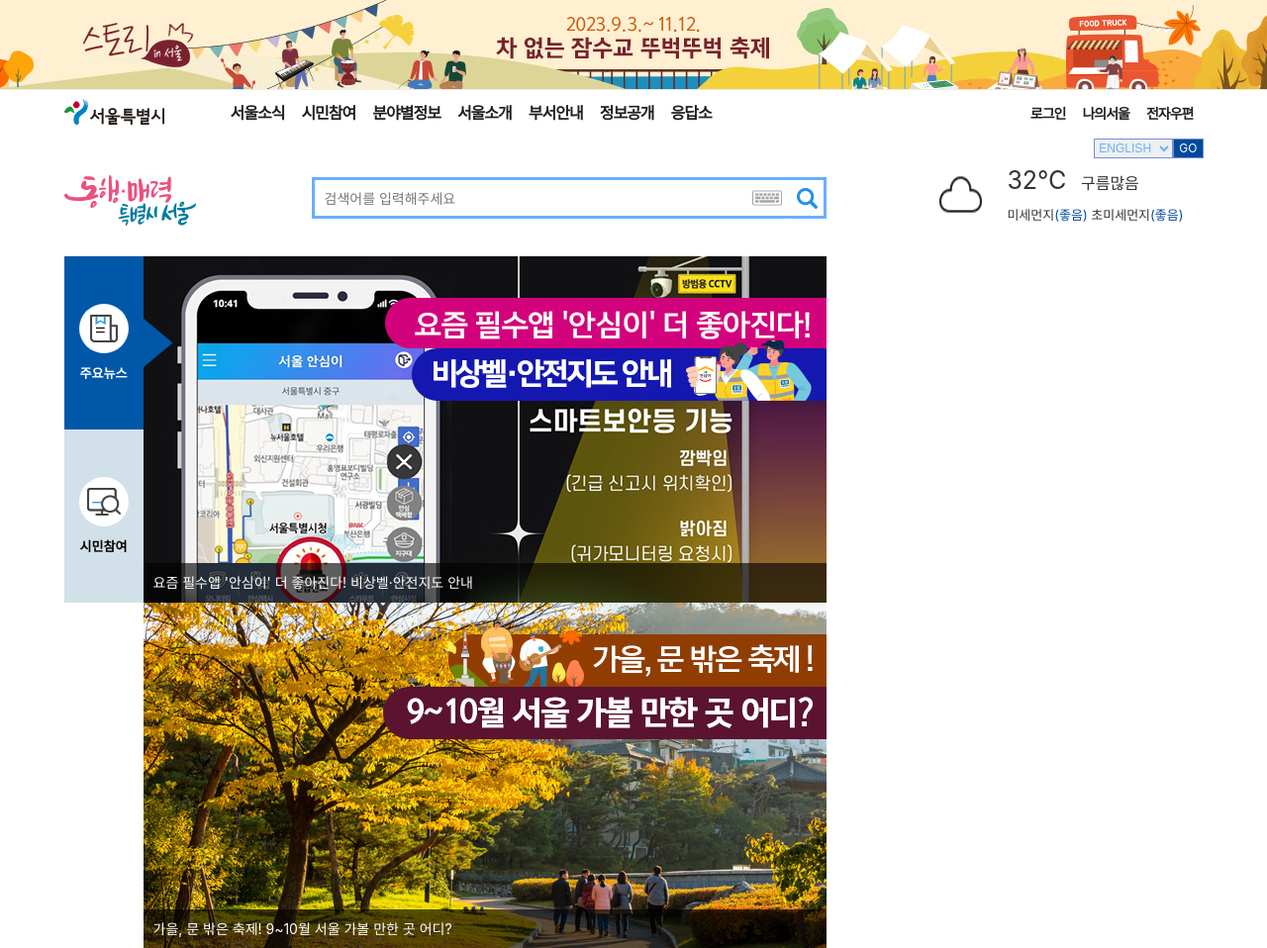
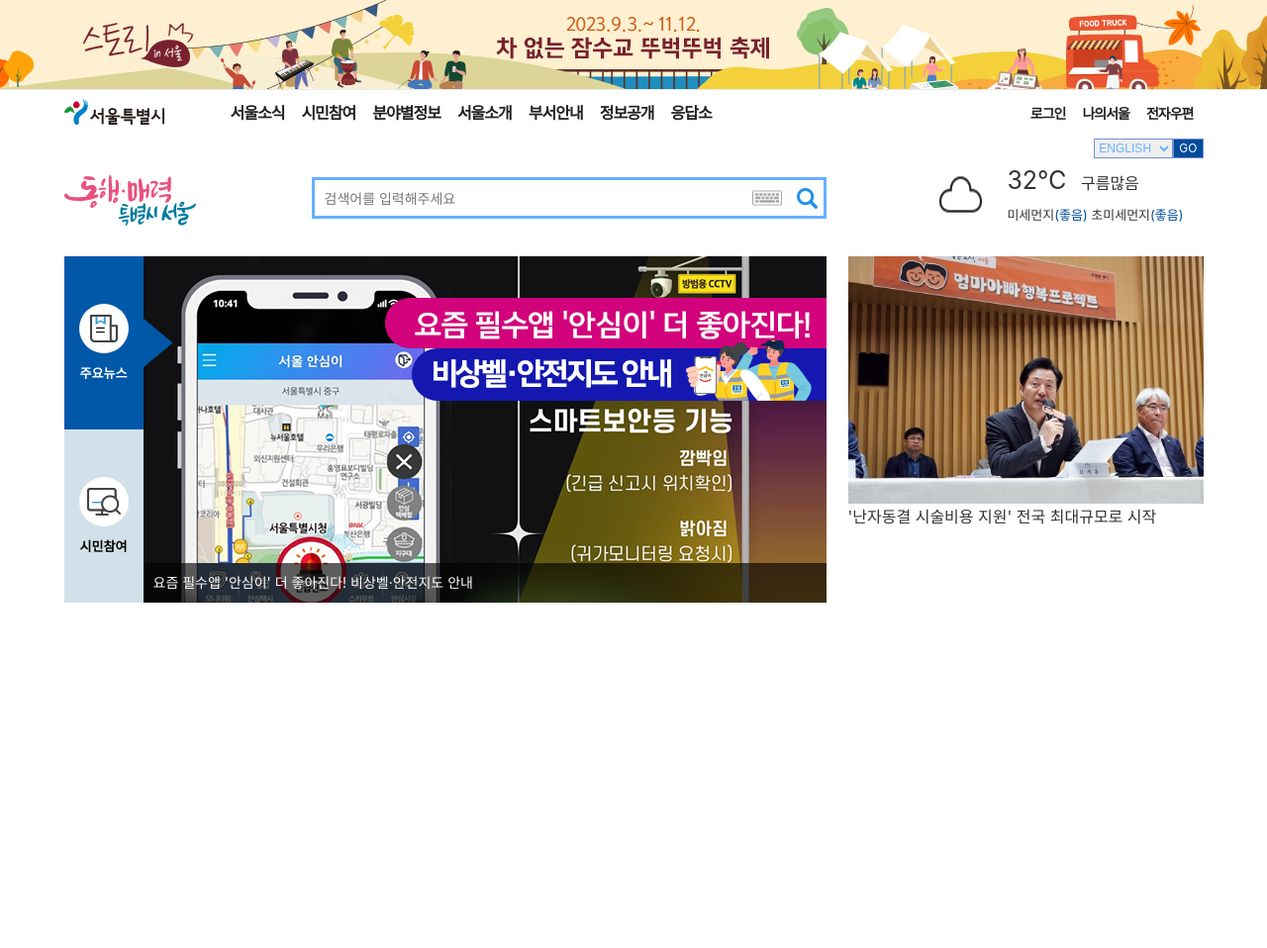
Before and after one commit to wldnjs990/first-zone-portfolio, a PHP site: the page made by work/clonecoding/seoul city hall/index.html in a window 1280 px wide. Shown: the top 958 px of the page at 99% size. Run offline with PHP 8.4, Linux system fonts and the light colour scheme.

Commit message:
23.09.11 서울시청

```diff
--- a/work/clonecoding/seoul city hall/css/style.css
+++ b/work/clonecoding/seoul city hall/css/style.css
@@ -88,11 +88,14 @@
 .st-con-wrap .api-line .weather .weather-text .bottom-weather b{
     color: rgb(1, 75, 154);
 }
+.nd-con-wrap{
+    display: flex; gap: 22px; margin-top: 1px;
+}
 .nd-con-wrap .slide-box-1{
-    height: 350px; display: flex; margin-top: 1px;
+    height: 350px; display: flex;
 }
 .nd-con-wrap .slide-box-1 .box-nav-1 .nav{
-    width: 80px; height: 50%; cursor: pointer; position: relative; z-index: 1;
+    width: 80px; height: 50%; cursor: pointer; position: relative; z-index: 10;
     display: flex; flex-flow: column; align-items: center; justify-content: center;
     background: #d2e1e9; color: #000; font-size: 13px; font-weight: bold;
 }
@@ -116,11 +119,25 @@
     position: absolute; top: 50%; right: -30px; transform: translateY(-50%);
     clip-path: polygon(0 0, 100% 50%, 0 100%);
 }
+.nd-con-wrap .slide-box-1 .swipe-1{
+    width: 690px; margin-left: 0;
+}
 .nd-con-wrap .slide-box-1 .swipe-1 .wrapper-1 .slide-1{
-    position: relative;
+    width: 100%; position: relative;
 }
 .nd-con-wrap .slide-box-1 .swipe-1 .wrapper-1 .slide-1 figcaption{
     position: absolute; bottom: 0; left: 0; font-size: 14px;
     width: 100%; height: 40px; line-height: 40px; padding-left: 10px;
     background: #000000a1; color: #fff;
 }
+.nd-con-wrap .mayor{
+    width: 360px;
+}
+.nd-con-wrap .mayor .daily-news{
+    width: 100%;
+}
+.nd-con-wrap .mayor .daily-news > a{
+    height: 250px; display: block;
+    background: url(../img/nd-con-wrap/MAYORNEWS_20230831094506_59903.jpg)no-repeat center;
+    background-size: auto 100%;
+}
--- a/work/clonecoding/seoul city hall/index.html
+++ b/work/clonecoding/seoul city hall/index.html
@@ -4,8 +4,10 @@
     <meta charset="UTF-8">
     <meta name="viewport" content="width=device-width, initial-scale=1.0">
     <title>서울시청</title>
+    <link rel="stylesheet" href="https://cdn.jsdelivr.net/npm/swiper@10/swiper-bundle.min.css"/>
+    <link rel="stylesheet" href="css/basic.css">
     <link rel="stylesheet" href="css/style.css">
-    <link rel="stylesheet" href="css/basic.css">
+    <script src="https://cdn.jsdelivr.net/npm/swiper@10/swiper-bundle.min.js"></script>
     <script src="js/script.js"></script>
 </head>
 <body>
@@ -115,6 +117,12 @@
                 </div>
             </div>
         </div>
+        <div class="mayor">
+            <div class="daily-news">
+                <a href="javascript:;"></a>
+                <span>'난자동결 시술비용 지원' 전국 최대규모로 시작</span>
+            </div>
+        </div>
     </div>
 </div>
 <!--------------------------------->
--- a/work/clonecoding/seoul city hall/js/script.js
+++ b/work/clonecoding/seoul city hall/js/script.js
@@ -1,3 +1,5 @@
 $(document).ready(function(){
-
+    const swiper1 = new Swiper('.swipe-1', {
+        auto: true,
+      });
 });
```
Also changed, not shown: work/clonecoding/seoul city hall/img/nd-con-wrap/MAYORNEWS_20230831094506_59903.jpg (added).
